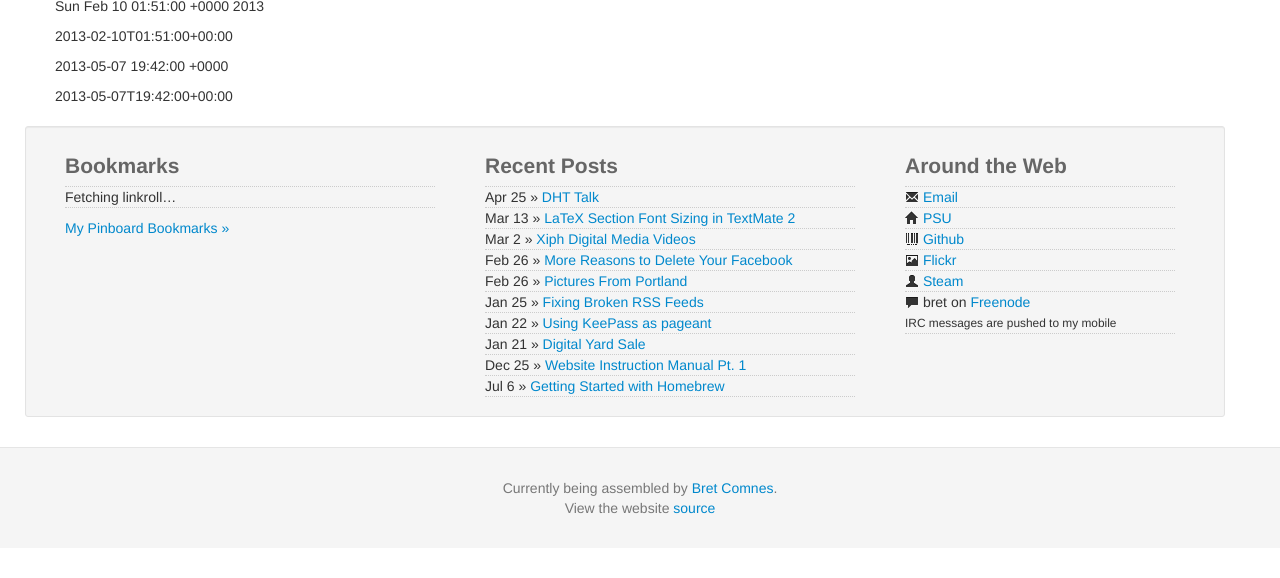
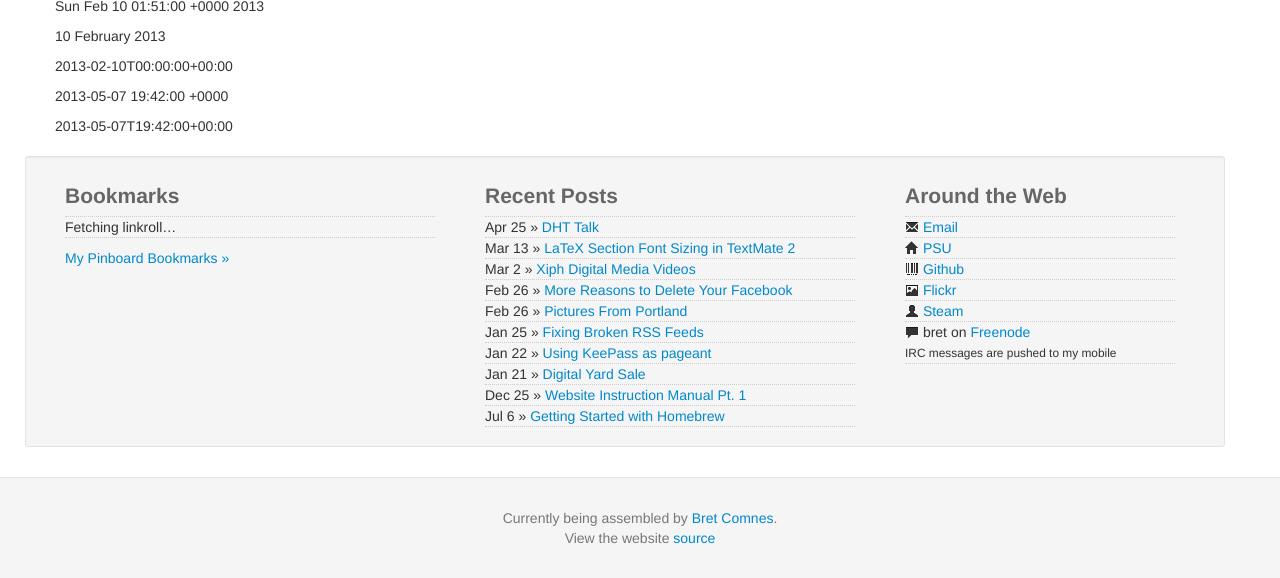
Before and after one commit to bcomnes/old-bret.io, a Jekyll site: the page built from about.md, in a window 1280 px wide and 1012 px high, cut to the strip 434-1012 px from the top of the window. Built offline with Jekyll 4.4.1, drawn with Linux system fonts in a browser that asks for light colours; Markdown is read by kramdown in place of the engine named in the settings.

Commit message:
Testing exactly what brian said to do

```diff
--- a/about.md
+++ b/about.md
@@ -20,7 +20,9 @@ date: 2013-02-10 01:51
 
 {{ page.date | date: "%a %b %d %X %z %Y" }}
 
-{{ page.date | date: "%a %b %d %X %z %Y" | date_to_xmlschema }}
+{{ page.date | date: "%d %B %Y" }}
+
+{{ page.date | date: "%d %B %Y" | date_to_xmlschema }}
 
 {{ site.time }}
 
```
